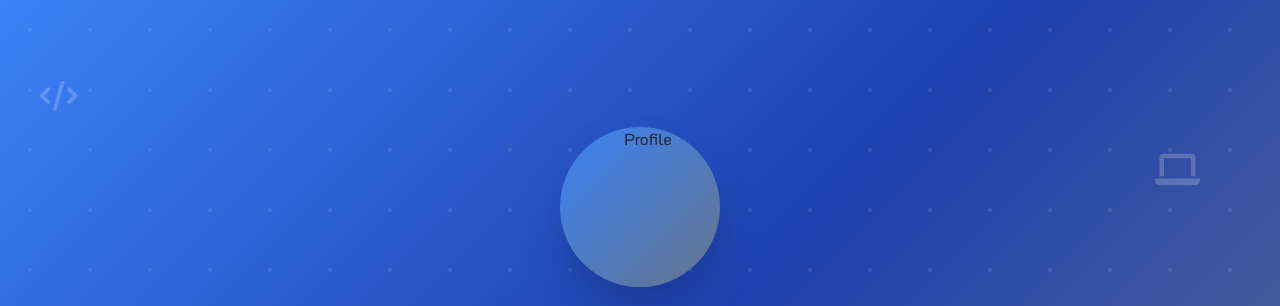
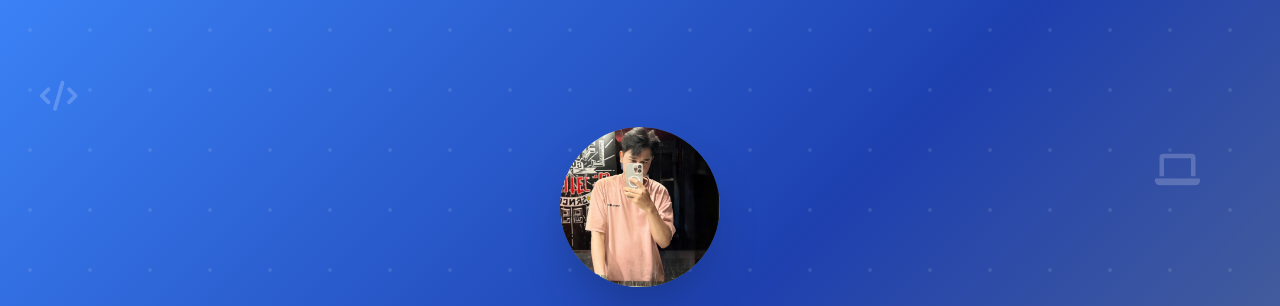
Before and after one commit to kemxxiii/portfulio, a plain HTML site: page index.html in a window 1280 px wide. Shown: the top 306 px of the page. Drawn offline with nearby package versions, Linux system fonts and the light colour scheme.

Commit message:
index.html

```diff
--- a/index.html
+++ b/index.html
@@ -13,7 +13,7 @@
     <section class="hero-gradient min-h-screen flex items-center justify-center relative">
         <div class="container mx-auto px-6 text-center relative z-10">
             <div class="profile-image w-40 h-40 rounded-full mx-auto mb-8 overflow-hidden shadow-2xl">
-                <img src="assets/S__3686405.jpg" alt="Profile" class="w-full h-full object-cover" />
+                <img src="S__3686405.jpg" alt="Profile" class="w-full h-full object-cover" />
             </div>
 
 
```
